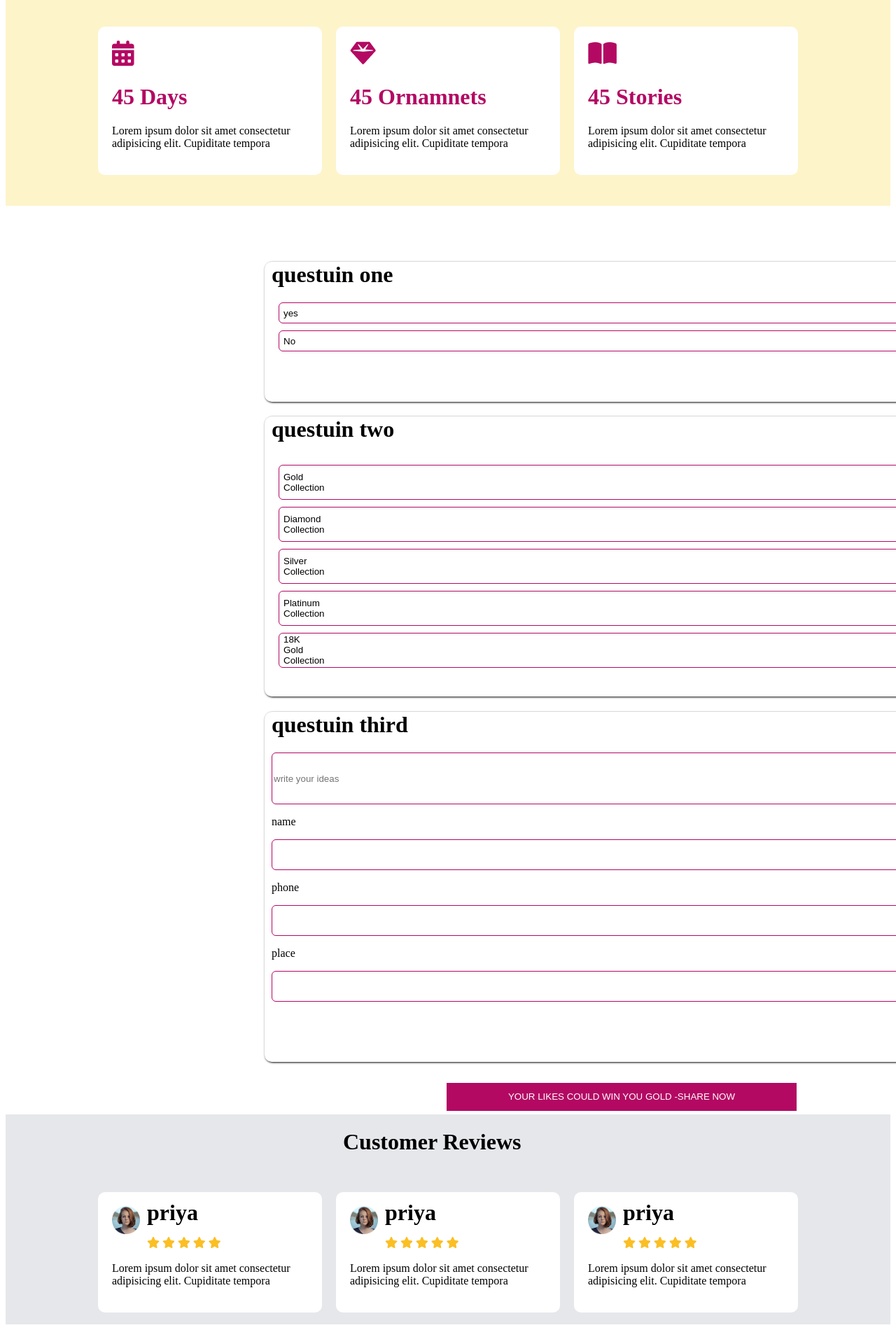
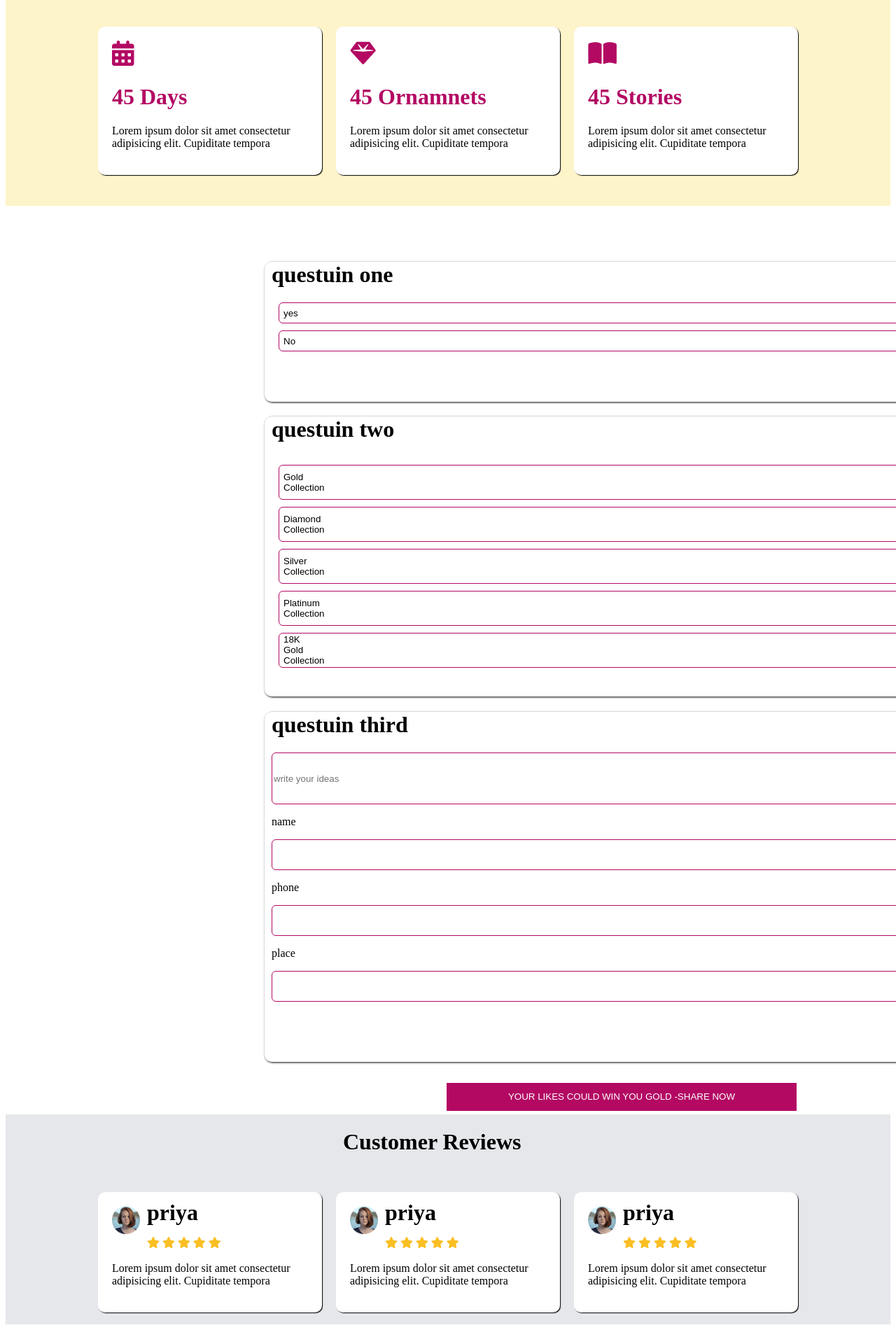
Before and after one commit to JUBINTAJ/proaimstask, a plain HTML site: page index.html in a window 1280 px wide. Shown: the part 694-2594 px from the top of the page at 70% size. Drawn offline with Linux system fonts and the light colour scheme.

Commit message:
complete

```diff
--- a/index.css
+++ b/index.css
@@ -1,4 +1,4 @@
-.footer {
+.nav {
   background-color: #b30963;
   width: full;
   height: 80px;
@@ -93,19 +93,19 @@
 .days {
   background-color: white;
   border-radius: 10px;
-  box-shadow: 10px;
+  box-shadow: 1px 1px 1px;
   padding: 20px;
 }
 .Ornamnets {
   background-color: white;
   border-radius: 10px;
-  box-shadow: 10px;
+  box-shadow: 1px 1px 1px;
   padding: 20px;
 }
 .Stories {
   background-color: white;
   border-radius: 10px;
-  box-shadow: 10px;
+  box-shadow: 1px 1px 1px;
   padding: 20px;
 }
 .daysh {
@@ -212,7 +212,7 @@
 .priya {
   background-color: white;
   border-radius: 10px;
-  box-shadow: 10px black;
+  box-shadow: 1px 1px 1px;
   padding: 20px;
 }
 .customer {
--- a/index.html
+++ b/index.html
@@ -8,7 +8,7 @@
   </head>
   <body>
     <div>
-      <div class="footer">
+      <div class="nav">
         <div class="first">
           <img src="assects/head-logo.png.png" alt="logo" class="logo" />
           <h1 class="heading">Saleena Gold and diamonds</h1>
```
